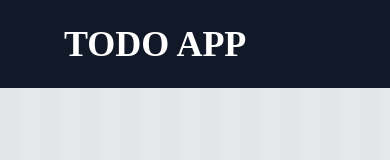
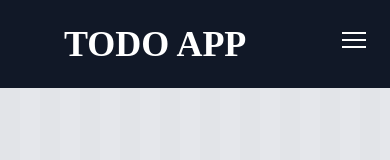
Before and after one commit to Jevonne876/todoapplication, an Angular app: page / in a window 390 px wide. Shown: the top 160 px of the page. Built offline with nearby package versions, Linux system fonts and the light colour scheme; a web font is replaced by a local one.

Commit message:
hamburger menu added

```diff
--- a/src/app/ui-components/navbar/navbar.component.css
+++ b/src/app/ui-components/navbar/navbar.component.css
@@ -0,0 +1,45 @@
+/* Hamburger Menu */
+.hamburger {
+  cursor: pointer;
+  width: 24px;
+  height: 24px;
+  transition: all 0.25s;
+  position: relative;
+}
+
+.hamburger-top,
+.hamburger-middle,
+.hamburger-bottom {
+  position: absolute;
+  width: 24px;
+  height: 2px;
+  top: 0;
+  left: 0;
+  background: #fff;
+  transform: rotate(0);
+  transition: all 0.5s;
+}
+
+.hamburger-middle {
+  transform: translateY(7px);
+}
+
+.hamburger-bottom {
+  transform: translateY(14px);
+}
+
+.open {
+  transform: rotate(90deg);
+}
+
+.open .hamburger-top {
+  transform: rotate(45deg) translateY(6px) translateX(6px);
+}
+
+.open .hamburger-middle {
+  display: none;
+}
+
+.open .hamburger-bottom {
+  transform: rotate(-45deg) translateY(6px) translateX(-6px);
+}
--- a/src/app/ui-components/navbar/navbar.component.html
+++ b/src/app/ui-components/navbar/navbar.component.html
@@ -30,5 +30,27 @@
         <a href="#" class="text-lg text-center">Logout</a>
       </div>
     </div>
+    <!--Hamburger Button-->
+    <div class="md:hidden">
+      <button
+        id="menu-btn"
+        class="z-40 block hamburger md:hidden focus:outline-none"
+        (click)="navToggle()"
+      >
+        <span class="hamburger-top"></span>
+        <span class="hamburger-middle"></span>
+        <span class="hamburger-bottom"></span>
+      </button>
+    </div>
   </nav>
+  <!-- Mobile Menu -->
+  <div
+    id="menu"
+    class="absolute top-0 bottom-0 left-0 flex-col self-end hidden w-full min-h-screen py-1 pt-40 pl-12 space-y-3 text-lg text-white uppercase bg-black"
+  >
+    <a [routerLink]="['/login']" class="">Login</a>
+    <a [routerLink]="['/register']" class="">Register</a>
+    <a [routerLink]="['/new-todo']" class="">New-Todo</a>
+    <a [routerLink]="['/logout']" class="">Logout</a>
+  </div>
 </div>
--- a/src/app/ui-components/navbar/navbar.component.ts
+++ b/src/app/ui-components/navbar/navbar.component.ts
@@ -7,12 +7,24 @@ import { Component, OnInit } from '@angular/core';
 })
 export class NavbarComponent implements OnInit {
 
-  isLoggedIn:boolean = false;
+  isLoggedIn: boolean = false;
+
+
 
   constructor() { }
 
   ngOnInit(): void {
   }
 
+  navToggle() {
+    document.getElementById("menu-btn")?.classList.toggle("open");
+    document.getElementById("menu")?.classList.toggle("flex");
+    document.getElementById("menu")?.classList.toggle("hidden");
+
+  }
+
+
+
+
 
 }
```
